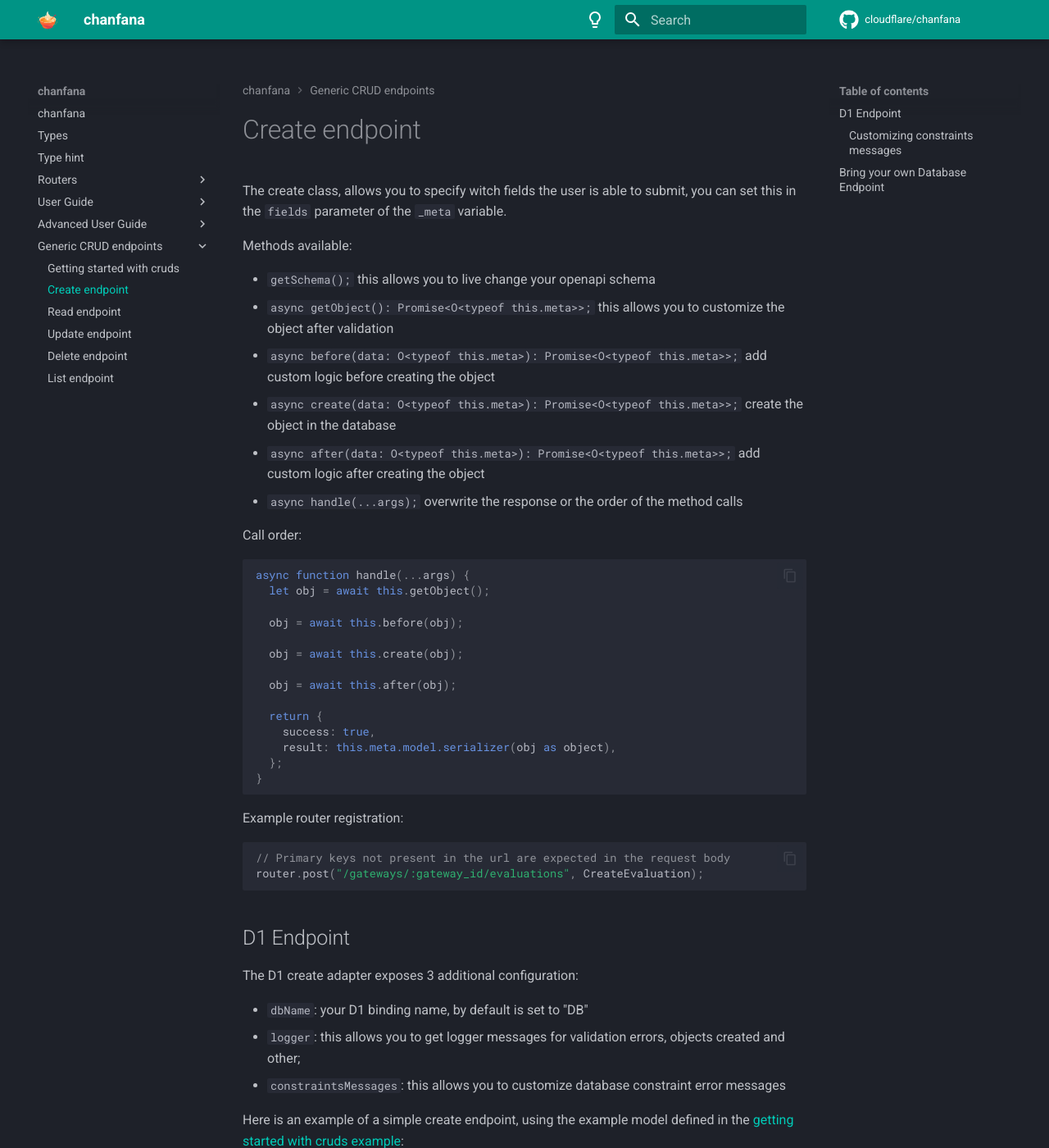
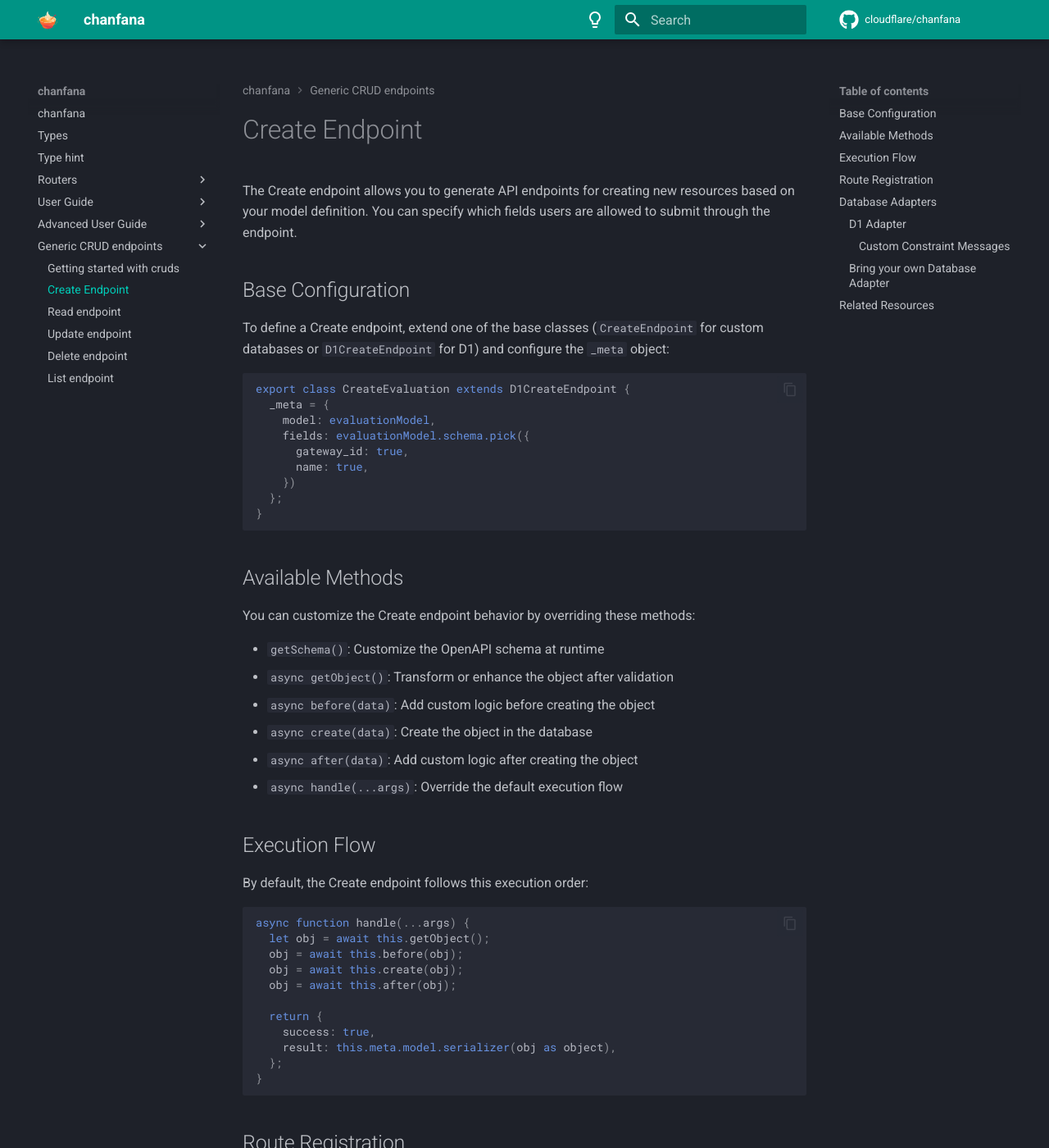
Before and after one commit to cloudflare/chanfana, an MkDocs documentation site: the page built from docs/pages/generic-cruds/create-endpoint.md, in a window 1280 px wide and 1400 px high. Shown: the whole window at 82% size. Built offline with MkDocs 1.6.1 and Material for MkDocs 9.7.7, drawn with Linux system fonts in a browser that asks for light colours; comment, search, counter and statistics services are not loaded; some of the changed text lies outside the part shown.

Commit message:
Improve nested router docs

````diff
--- a/docs/pages/generic-cruds/create-endpoint.md
+++ b/docs/pages/generic-cruds/create-endpoint.md
@@ -1,24 +1,43 @@
-The create class, allows you to specify witch fields the user is able to submit, you can set this in the `fields` parameter of the `_meta` variable.
+# Create Endpoint
 
-Methods available:
+The Create endpoint allows you to generate API endpoints for creating new resources based on your model definition. You can specify which fields users are allowed to submit through the endpoint.
 
-- `getSchema();` this allows you to live change your openapi schema
-- `async getObject(): Promise<O<typeof this.meta>>;` this allows you to customize the object after validation
-- `async before(data: O<typeof this.meta>): Promise<O<typeof this.meta>>;` add custom logic before creating the object
-- `async create(data: O<typeof this.meta>): Promise<O<typeof this.meta>>;` create the object in the database
-- `async after(data: O<typeof this.meta>): Promise<O<typeof this.meta>>;` add custom logic after creating the object
-- `async handle(...args);` overwrite the response or the order of the method calls
+## Base Configuration
 
-Call order:
+To define a Create endpoint, extend one of the base classes (`CreateEndpoint` for custom databases or `D1CreateEndpoint` for D1) and configure the `_meta` object:
+
+```ts
+export class CreateEvaluation extends D1CreateEndpoint {
+  _meta = {
+    model: evaluationModel,
+    fields: evaluationModel.schema.pick({
+      gateway_id: true,
+      name: true,
+    })
+  };
+}
+```
+
+## Available Methods
+
+You can customize the Create endpoint behavior by overriding these methods:
+
+- `getSchema()`: Customize the OpenAPI schema at runtime
+- `async getObject()`: Transform or enhance the object after validation
+- `async before(data)`: Add custom logic before creating the object
+- `async create(data)`: Create the object in the database
+- `async after(data)`: Add custom logic after creating the object
+- `async handle(...args)`: Override the default execution flow
+
+## Execution Flow
+
+By default, the Create endpoint follows this execution order:
 
 ```ts
 async function handle(...args) {
   let obj = await this.getObject();
-
   obj = await this.before(obj);
-
   obj = await this.create(obj);
-
   obj = await this.after(obj);
 
   return {
@@ -28,45 +47,49 @@
 }
 ```
 
-Example router registration:
+## Route Registration
+
+Register your Create endpoint like any other route. Primary keys not present in the URL are expected in the request body:
+
 ```ts
-// Primary keys not present in the url are expected in the request body
 router.post("/gateways/:gateway_id/evaluations", CreateEvaluation);
 ```
 
+## Database Adapters
 
-## D1 Endpoint
-The D1 create adapter exposes 3 additional configuration:
+### D1 Adapter
 
-- `dbName`: your D1 binding name, by default is set to "DB"
-- `logger`: this allows you to get logger messages for validation errors, objects created and other;
-- `constraintsMessages`: this allows you to customize database constraint error messages
+The `D1CreateEndpoint` provides built-in support for Cloudflare D1. Configure it with these options:
 
-Here is an example of a simple create endpoint, using the example model defined in the [getting started with cruds example](./getting-started-with-cruds.md):
 ```ts
 import { D1CreateEndpoint } from 'chanfana'
 
 export class CreateEvaluation extends D1CreateEndpoint {
   _meta = {
     model: evaluationModel,
-    fields: evaluationModel.schema
-      .pick({
-        gateway_id: true,
-        name: true,
-      })
+    fields: evaluationModel.schema.pick({
+      gateway_id: true,
+      name: true,
+    })
   };
+
+  // Optional configurations
+  dbName = "DB";  // D1 binding name (defaults to "DB")
+  logger = true;  // Enable logging for validation errors and operations
 }
 ```
 
-### Customizing constraints messages
-In order to have custom error messages for database constraint error, just define the field inside your class
-with an object where the key is a comma separated list of the fields in the constraint and the value is a exception of the type
+#### Custom Constraint Messages
+
+Customize database constraint violation messages by defining the `constraintsMessages` object:
 
 ```ts
 import { D1CreateEndpoint, InputValidationException } from 'chanfana'
 
 export class CreateEvaluation extends D1CreateEndpoint {
-  _meta = {...}
+  _meta = {
+    // ... configuration as above
+  };
 
   constraintsMessages = {
     "evaluations.name, evaluations.gateway_id": new InputValidationException(
@@ -77,19 +100,22 @@
 }
 ```
 
-## Bring your own Database Endpoint
+### Bring your own Database Adapter
 
-In our to use Bring your own Database, just extend your class from the base `CreateEndpoint` and overwrite the `create` method.
+For databases other than D1, extend the base `CreateEndpoint` class and implement the `create` method:
 
 ```ts
 import { CreateEndpoint } from 'chanfana'
 
 export class MyCustomCreate extends CreateEndpoint {
   async create(data: O<typeof this.meta>): Promise<O<typeof this.meta>> {
-    // TODO: insert my object here, data is already validated
+    // Implement your database insertion logic here
+    // The 'data' parameter contains the validated object
 
-    // Return the insert object
-    return data;
+    return data; // Return the created object
   }
 }
 ```
+
+## Related Resources
+- [Getting Started with CRUDS](./getting-started-with-cruds.md)
````
Also changed, not shown: docs/pages/user-guide/nested-routers.md (+24 -0 lines).
